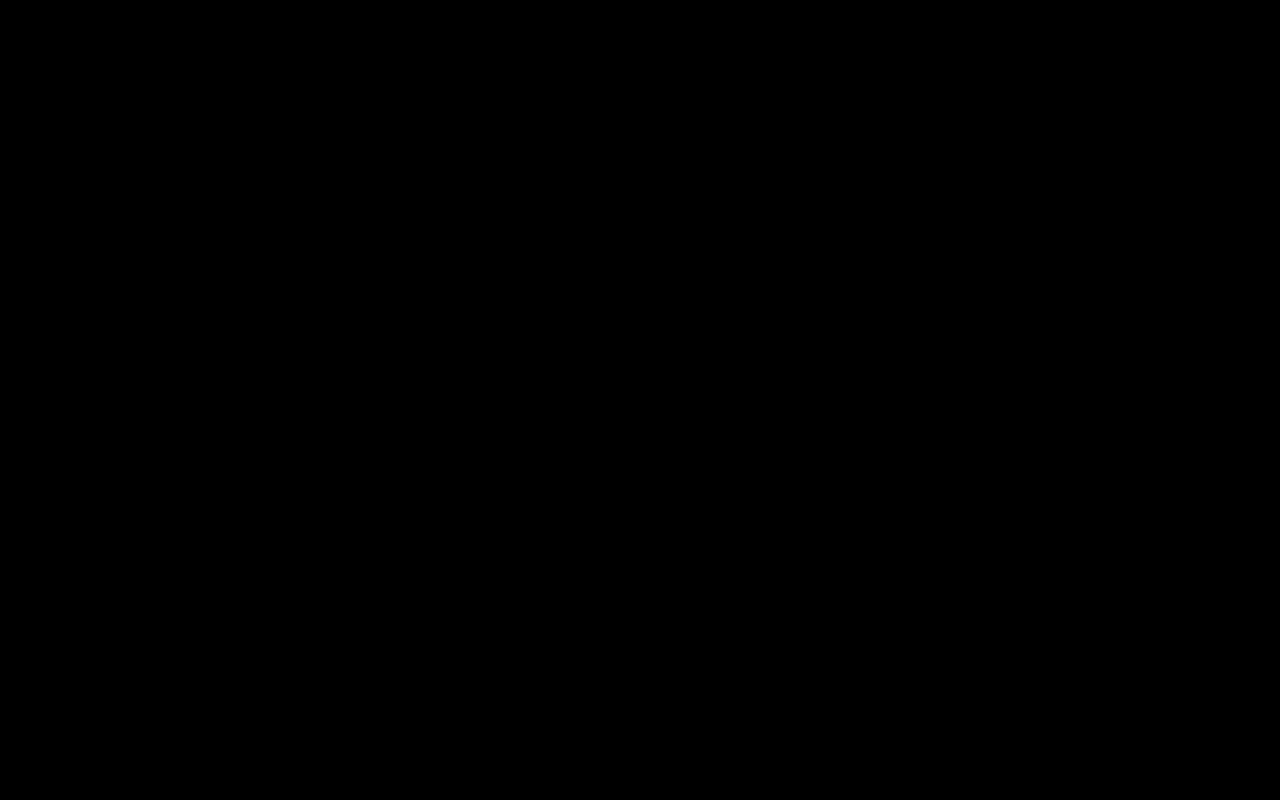
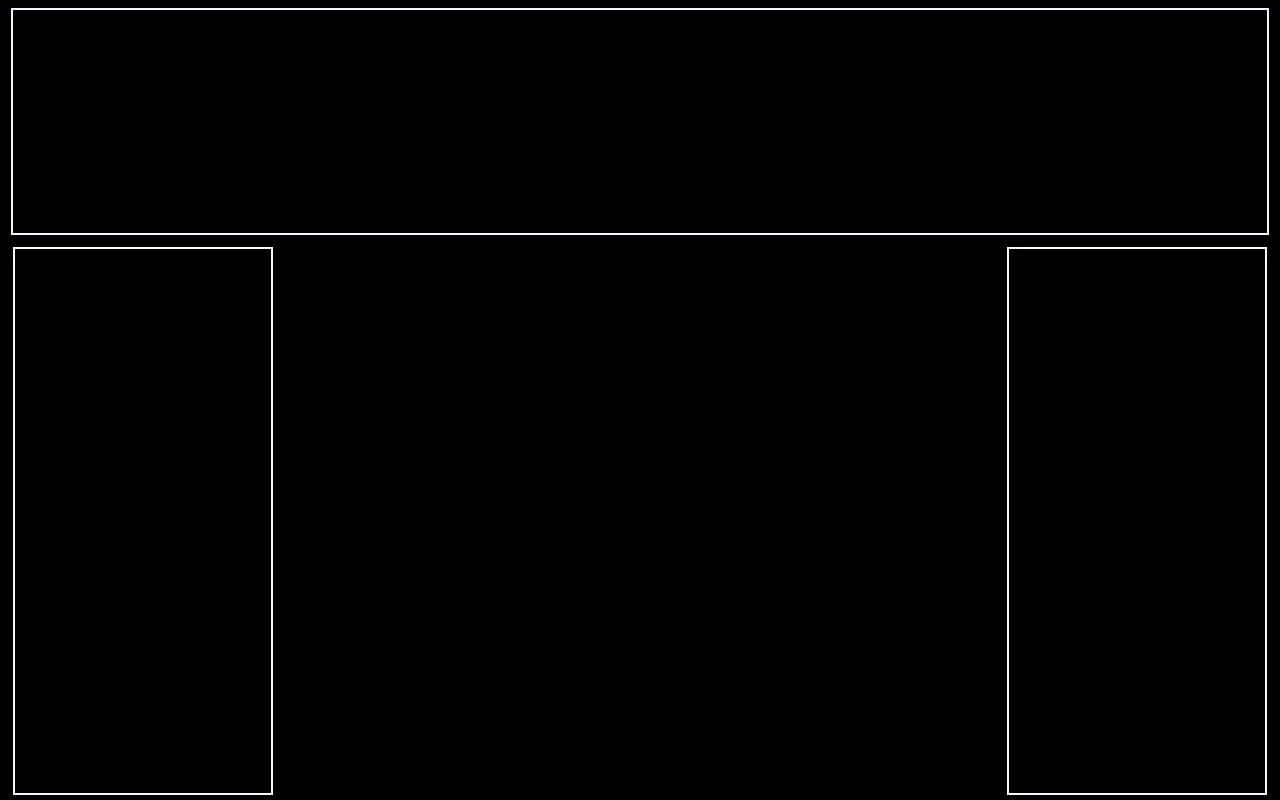
Before and after one commit to siddharth200119/SmartMirror, a React (Create React App) app in the folder mirror_UI/frontend/: page /users/1 in a window 1280 px wide. Before the commit this address had no page. Built offline with nearby package versions, Linux system fonts and the light colour scheme.

Commit message:
handled react router url params

```diff
--- a/mirror_UI/frontend/src/App.js
+++ b/mirror_UI/frontend/src/App.js
@@ -11,6 +11,7 @@ function App() {
     <BrowserRouter>
       <Routes>
         <Route path='/' element={<Home />} />
+        <Route path='/users/:user' element={<User/>} />
         <Route path='/register' element={<Register />} />
       </Routes>
     </BrowserRouter>
--- /dev/null
+++ b/mirror_UI/frontend/src/components/User/User.css
@@ -0,0 +1,85 @@
+.userName{
+    color: white;
+    position: absolute;
+    left: 0;
+    right: 0;
+    top: -20%;
+    margin-left: 30%;
+    margin-right: 30%;
+    width: 40%;
+    text-align: center;
+    font-size: 90px;
+    animation-name: intro_zoomIn, intro_leaveScreen;
+    animation-duration: 1.5s, 2.5s;
+}
+
+@keyframes intro_zoomIn {
+    from {transform: scale(0.5);}
+    to {transform: scale(1);}
+}
+
+@keyframes intro_leaveScreen {
+    0% {top: 25%;}
+    60% {top: 25%;}
+    100% {top: -20%}
+}
+
+.fullscreen-container {
+    position: fixed;
+    top: 0;
+    left: 0;
+    width: 100vw;
+    height: 100vh;
+    background-color: transparent;
+    display: flex;
+    flex-direction: column;
+    align-items: center;
+    animation:  intro_fadeIn;
+    animation-duration: 2.5s;
+  }
+
+  .fullscreen-button {
+    padding: 10px 20px;
+    font-size: 18px;
+  }
+
+  .horizontal-container{
+    height: 28vh;
+    width: 98vw;
+    margin: 1vh 1vw;
+    border-style: solid;
+    border-color: aliceblue;
+    border-width: 2px;
+    display: flex;
+    flex-direction: row;
+    justify-content: space-around;
+    align-items: center;
+  }
+
+  .vertical-container-div{
+    height: 70vh;
+    width: 100vw;
+    display: flex;
+    flex-direction: row;
+    justify-content: space-between;
+    align-items: center;
+  }
+
+  .vertical-container{
+    height: 68vh;
+    width: 20vw;
+    margin: 0vh 1vw;
+    border-style: solid;
+    border-color: aliceblue;
+    border-width: 2px;
+    display: flex;
+    flex-direction: column;
+    justify-content: space-around;
+    align-items: center;
+  }
+
+  @keyframes intro_fadeIn {
+    0% {opacity: 0%;}
+    60% {opacity: 0%;}
+    100% {opacity: 100%;}
+}
--- a/mirror_UI/frontend/src/components/User/User.jsx
+++ b/mirror_UI/frontend/src/components/User/User.jsx
@@ -1,9 +1,14 @@
 import React from 'react';
+import {useParams} from "react-router-dom"
+import "./User.css"
 
 function User() {
 
+  const {user} = useParams()
+
   return (
     <div className="App">
+      <h1 className='userName'>Welcome {user}!</h1>
       <div className='fullscreen-container'>
         <div className='horizontal-container'>
 
@@ -17,6 +22,7 @@ function User() {
           </div>
         </div>
       </div>
+
     </div>
   );
 }
```
Also changed, not shown: 1 other file (tests, documents, lock files or other folders).
